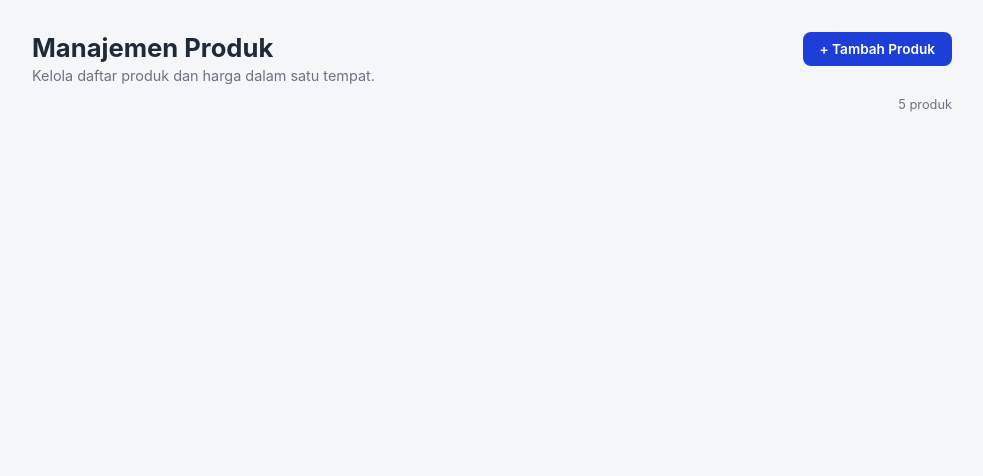
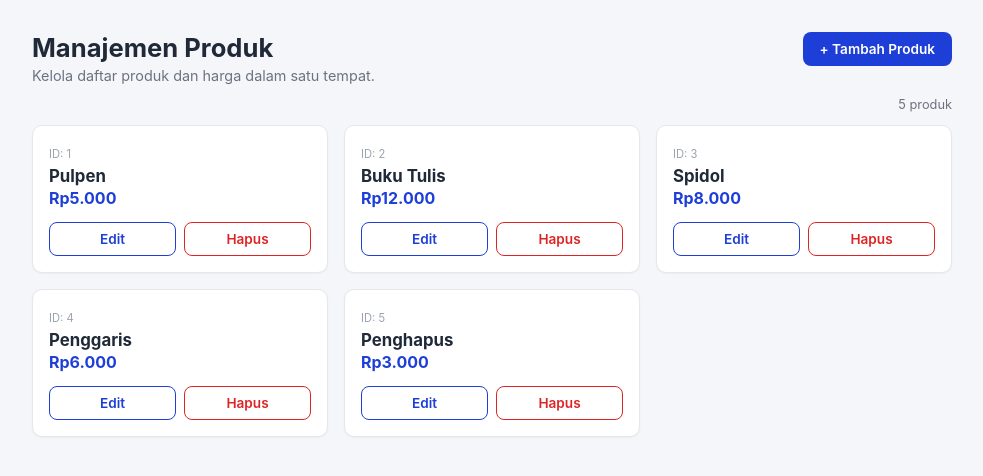
Before and after one commit to 4chie/042-class-pweb-express-database, a React (Vite) app in the folder frontend/: page / in a window 1280 px wide. Shown: the top 476 px of the page, without its empty margins (148-1131 px from the left). Built offline with nearby package versions, Linux system fonts and the light colour scheme.

Commit message:
feat: tambah komponen ProductCard dan ProductList untuk menampilkan daftar produk

```diff
--- a/frontend/src/App.jsx
+++ b/frontend/src/App.jsx
@@ -1,5 +1,6 @@
 import { useState } from "react";
 import { produkAwal } from "./data.js";
+import ProductList from "./components/ProductList.jsx";
 
 export default function App() {
   const [produk, setProduk] = useState(produkAwal);
@@ -14,6 +15,7 @@ export default function App() {
         <button className="btn btn-primary">+ Tambah Produk</button>
       </header>
       <p className="count">{produk.length} produk</p>
+      <ProductList daftar={produk} onEdit={() => {}} onHapus={() => {}} />
     </main>
   );
 }
--- /dev/null
+++ b/frontend/src/components/ProductCard.jsx
@@ -0,0 +1,19 @@
+import { formatRupiah } from "../data.js";
+
+export default function ProductCard({ produk, onEdit, onHapus }) {
+  return (
+    <article className="card">
+      <span className="card-id">ID: {produk.id}</span>
+      <h3 className="card-nama">{produk.nama}</h3>
+      <p className="card-harga">{formatRupiah(produk.harga)}</p>
+      <div className="card-actions">
+        <button className="btn btn-outline" onClick={() => onEdit(produk)}>
+          Edit
+        </button>
+        <button className="btn btn-danger-outline" onClick={() => onHapus(produk)}>
+          Hapus
+        </button>
+      </div>
+    </article>
+  );
+}
--- /dev/null
+++ b/frontend/src/components/ProductList.jsx
@@ -0,0 +1,15 @@
+import ProductCard from "./ProductCard.jsx";
+
+export default function ProductList({ daftar, onEdit, onHapus }) {
+  if (daftar.length === 0) {
+    return <p className="empty">Tidak ada produk yang ditemukan.</p>;
+  }
+
+  return (
+    <section className="grid">
+      {daftar.map((p) => (
+        <ProductCard key={p.id} produk={p} onEdit={onEdit} onHapus={onHapus} />
+      ))}
+    </section>
+  );
+}
--- a/frontend/src/index.css
+++ b/frontend/src/index.css
@@ -86,3 +86,49 @@ body {
   color: #6b7280;
   font-size: 0.8rem;
 }
+
+.grid {
+  display: grid;
+  grid-template-columns: repeat(auto-fill, minmax(260px, 1fr));
+  gap: 16px;
+  margin-top: 12px;
+}
+
+.card {
+  background: #fff;
+  border: 1px solid #e5e7eb;
+  border-radius: 10px;
+  padding: 16px;
+  box-shadow: 0 1px 2px rgba(0, 0, 0, 0.04);
+}
+
+.card-id {
+  font-size: 0.7rem;
+  color: #9ca3af;
+}
+
+.card-nama {
+  margin: 4px 0 2px;
+  font-size: 1.05rem;
+}
+
+.card-harga {
+  margin: 0 0 14px;
+  color: #1d3fd8;
+  font-weight: 700;
+}
+
+.card-actions {
+  display: flex;
+  gap: 8px;
+}
+
+.card-actions .btn {
+  flex: 1;
+}
+
+.empty {
+  text-align: center;
+  color: #6b7280;
+  padding: 32px 0;
+}
```
